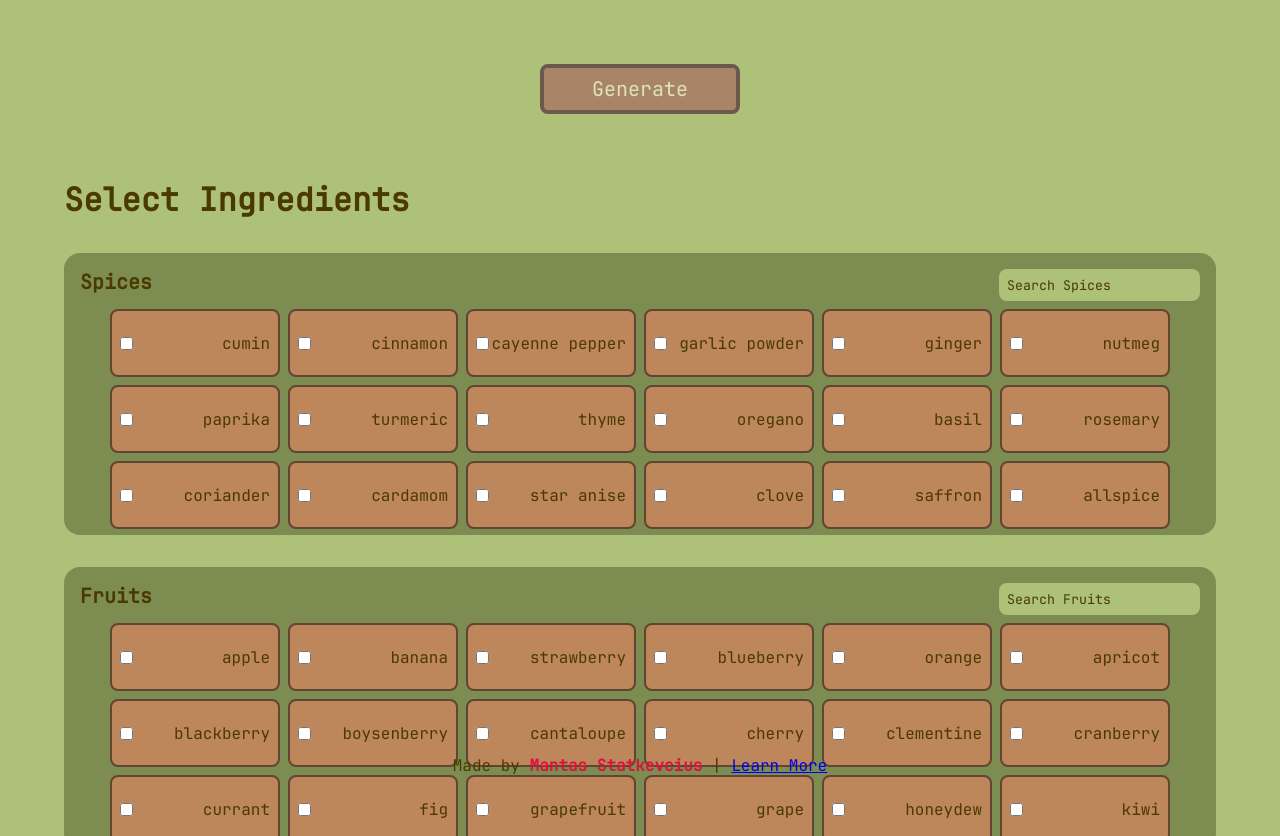
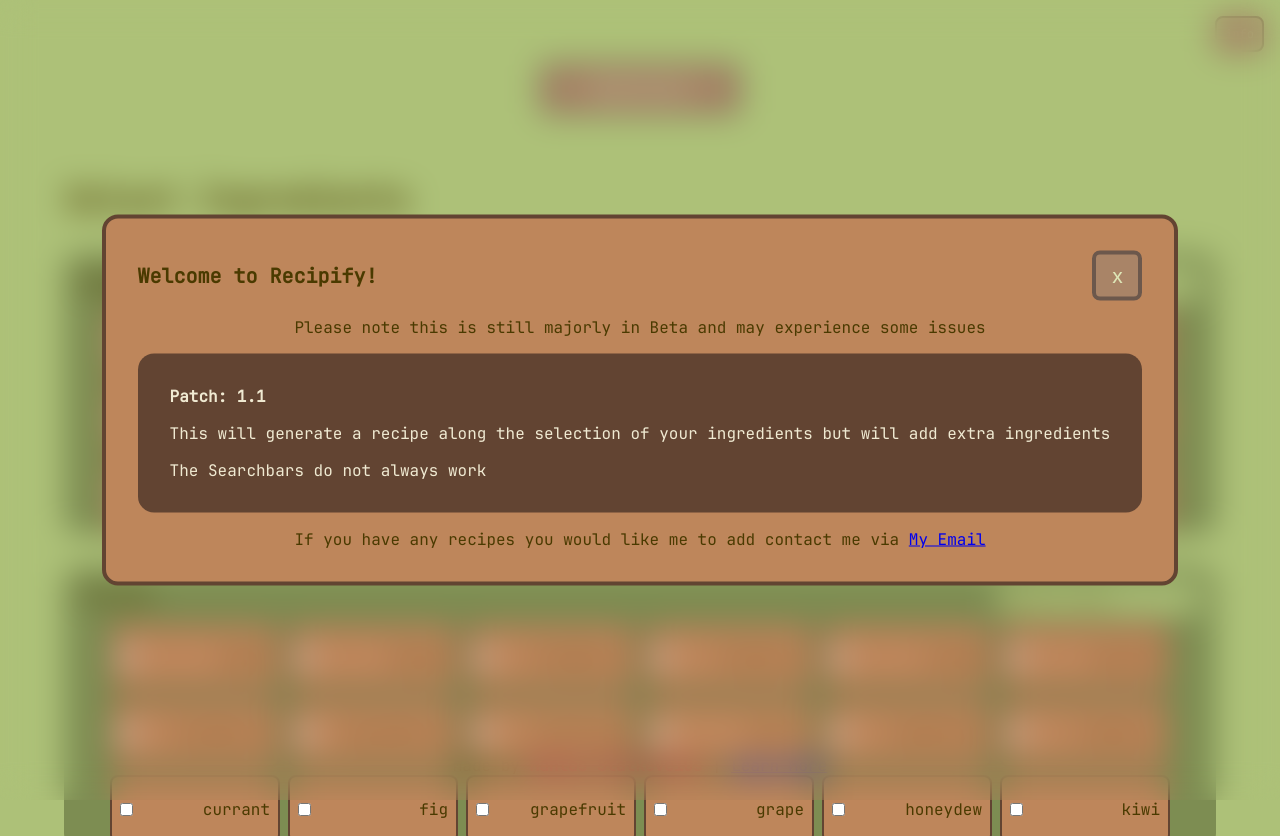
Before and after one commit to stkvs/recipify, a website: page index.html in a window 1280 px wide. Shown: the top 836 px of the page. Drawn offline with Linux system fonts and the light colour scheme.

Commit message:
V1.1.0
Added: Information box that prompts the user before they enter the site

```diff
--- a/index.html
+++ b/index.html
@@ -13,6 +13,7 @@
     <script type="module" src="js/main.js"></script>
     <script type="module" src="js/ingredientChoice.js"></script>
     <script type="module" src="js/searchIngredients.js"></script>
+    <script type="module" src="js/infobox.js"></script>
     <footer>
         <p>Made by <span>Mantas Statkevcius</span> | <a href="https://stkvs.com" target="_blank">Learn More</a></p>
     </footer>
--- /dev/null
+++ b/js/infobox.js
@@ -0,0 +1,52 @@
+document.body.style.overflowY = 'hidden';
+
+// Create the button
+const button = document.createElement('button');
+button.classList.add('info-button');
+button.textContent = 'info';
+
+// Create the info box
+const infoBox = document.createElement('div');
+infoBox.classList.add('info-box');
+
+const cover = document.createElement('div');
+cover.classList.add('cover');
+document.body.appendChild(cover);
+
+infoBox.innerHTML = `
+    <div class="info-box-title">
+        <button class="close-button">x</button>
+        <h2>Welcome to Recipify!</h2>
+    </div>
+    <p>Please note this is still majorly in Beta and may experience some issues</p>
+    <div class="current-issues">
+        <h4>Patch: 1.1</h4>
+        <ul>
+            <li><p>This will generate a recipe along the selection of your ingredients but will add extra ingredients</p></li>
+            <li><p>The Searchbars do not always work</p></li>
+        </ul>
+    </div>
+    <p>If you have any recipes you would like me to add contact me via <a href="mailto:stkvs@gmail.com">My Email</a></p>
+`;
+
+// Add event listener to the button
+button.addEventListener('click', () => {
+    infoBox.style.display = 'flex';
+    cover.style.display = 'block';
+
+    document.body.style.overflowY = 'hidden';
+});
+
+const closeButton = infoBox.querySelector('.close-button');
+
+// Add event listener to the close button
+closeButton.addEventListener('click', () => {
+    infoBox.style.display = 'none';
+    cover.style.display = 'none';
+
+    document.body.style.overflowY = 'auto';
+});
+
+// Append the button and info box to the document body
+document.body.appendChild(button);
+document.body.appendChild(infoBox);
--- a/style/style.css
+++ b/style/style.css
@@ -43,6 +43,7 @@ body {
     gap: 64px;
     align-items: center;
     flex-direction: column;
+    overflow-x: hidden;
 }
 
 button {
@@ -221,6 +222,75 @@ footer span {
     font-weight: bold;
 }
 
+.info-box {
+    position: absolute;
+    z-index: 1000;
+    top: 50%;
+    transform: translateY(-50%);
+    display: flex;
+    flex-direction: column;
+    gap: 16px;
+    background-color: var(--vibrant-chamoisee);
+    padding: 32px;
+    justify-content: center;
+    align-items: center;
+    border-radius: 16px;
+    border: 4px solid var(--vibrant-umber);
+}
+
+.cover {
+    width: 100dvw;
+    height: 100dvh;
+    backdrop-filter: blur(16px);
+    -webkit-backdrop-filter: blur(16px);
+    position: absolute;
+    z-index: 999;
+}
+
+.current-issues {
+    padding: 32px;
+    border-radius: 16px;
+    display: flex;
+    flex-direction: column;
+    gap: 16px;
+    color: var(--parchment);
+    background-color: var(--vibrant-umber);
+}
+
+.current-issues ul {
+    height: 100%;
+    min-height: min-content;
+    max-height: 75px;
+    overflow-y: scroll;
+    display: flex;
+    gap: 16px;
+    flex-direction: column;
+}
+
+.info-box-title {
+    display: flex;
+    flex-direction: row-reverse;
+    justify-content: space-between;
+    width: 100%;
+    align-items: center;
+}
+
+.info-box-title button {
+    width: 50px;
+    height: 50px;
+    margin-top: 0;
+}
+
+.info-button {
+    position: absolute;
+    top: 0;
+    right: 0;
+    margin: 16px;
+    font-size: 0.75rem;
+    border: 2px solid var(--vibrant-umber);
+    width: min-content
+}
+
 @media (pointer: coarse) or (max-width: 768px) {
     .ingredient-selector {
         align-items: center;
```
